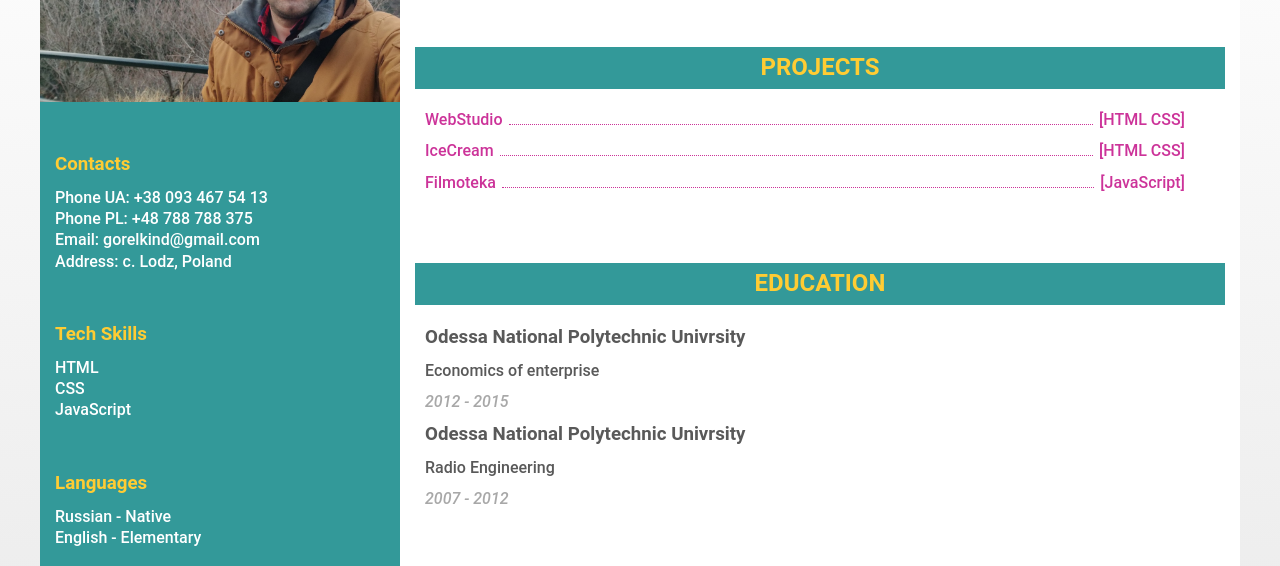
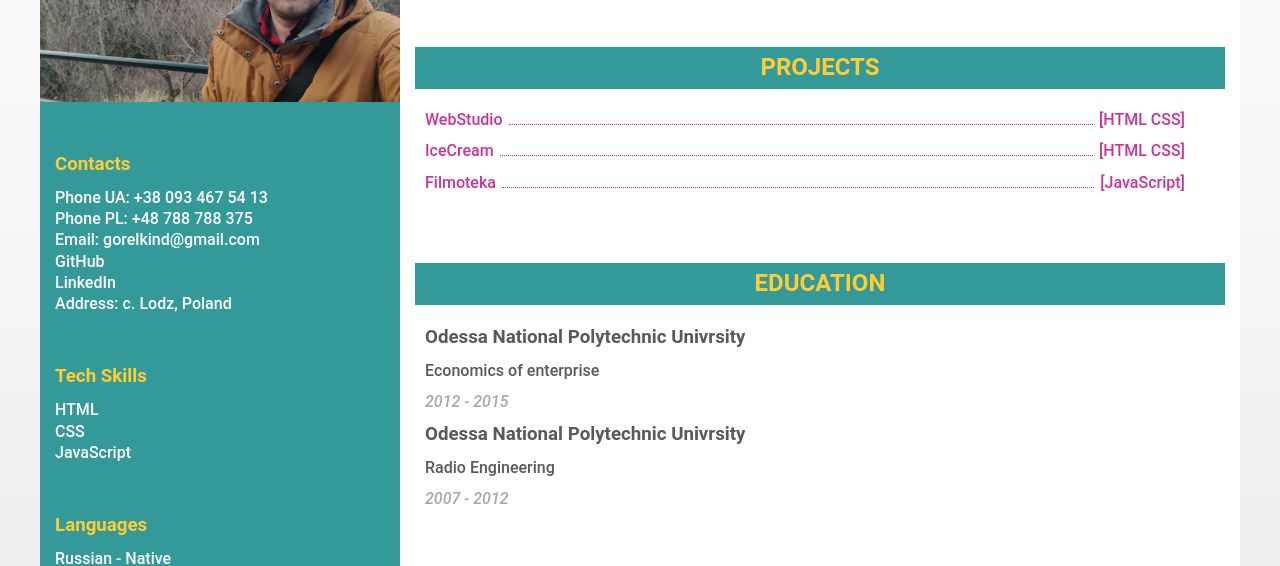
Before and after one commit to Dmitry-Gorelkin/resume, a website built with Parcel: page src/index.html in a window 1280 px wide. Shown: the part 193-759 px from the top of the page. Built offline with nearby package versions, Linux system fonts and the light colour scheme.

Commit message:
add_link

```diff
--- a/src/partials/sidebar.html
+++ b/src/partials/sidebar.html
@@ -29,6 +29,24 @@
             Email:
             <a href="mailto:gorelkind@gmail.com" class="sidebar-link link">gorelkind@gmail.com</a>
           </p>
+        </li>
+        <li>
+          <a
+            href="https://github.com/Dmitry-Gorelkin"
+            class="sidebar-link link"
+            target="_blank"
+            rel="noreferrer noopener"
+            >GitHub</a
+          >
+        </li>
+        <li>
+          <a
+            href="https://www.linkedin.com/in/%D0%B4%D0%BC%D0%B8%D1%82%D1%80%D0%B8%D0%B9-%D0%B3%D0%BE%D1%80%D0%B5%D0%BB%D0%BA%D0%B8%D0%BD-ab420823b/"
+            class="sidebar-link link"
+            target="_blank"
+            rel="noreferrer noopener"
+            >LinkedIn</a
+          >
         </li>
         <li>
           <p>
```
